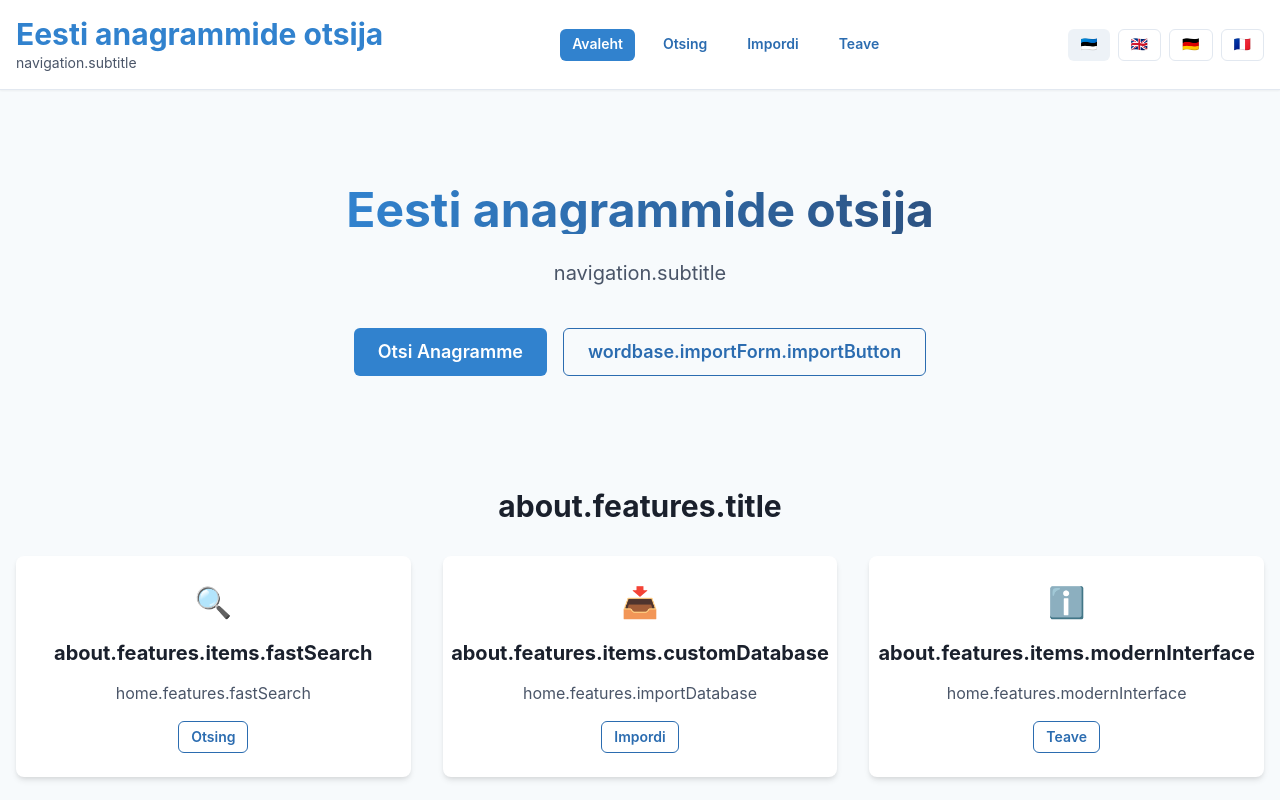
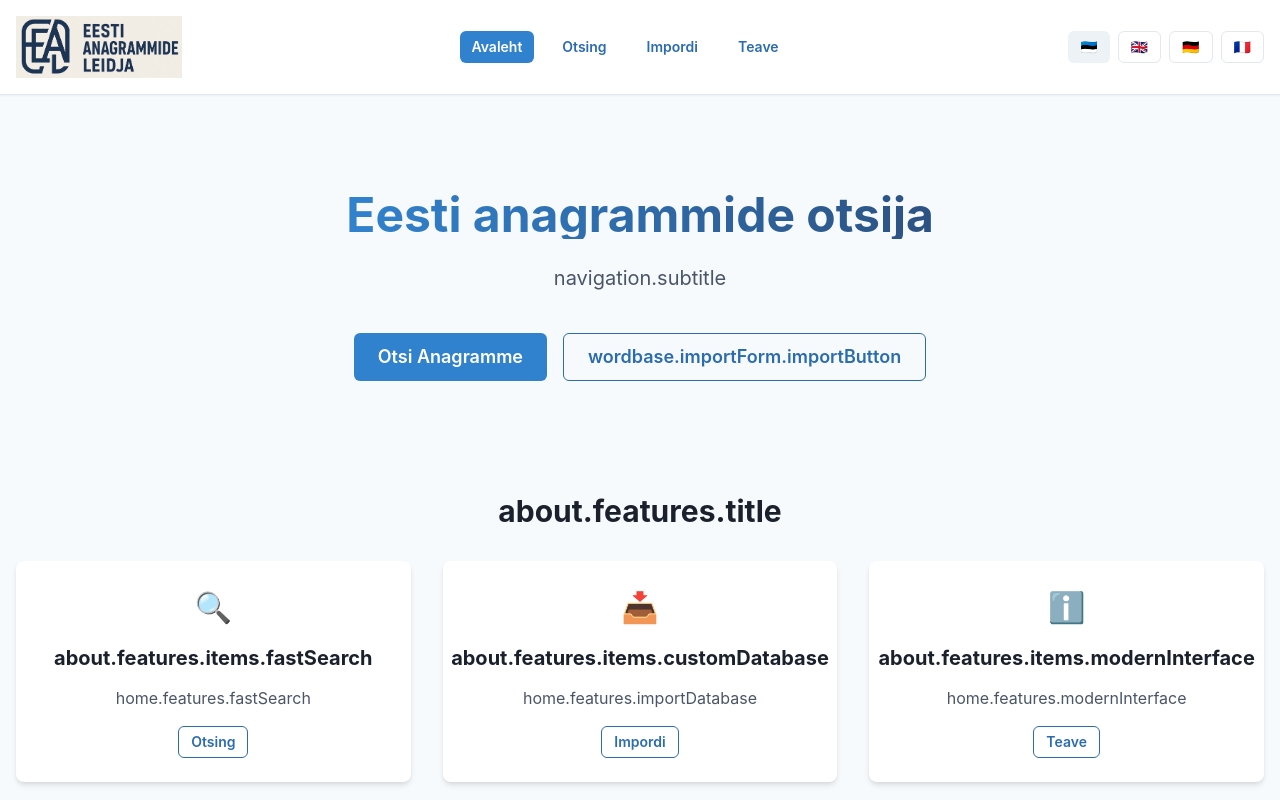
Before and after one commit to alright212/anagram-finder-frontend, a React (Vite) app: page / in a window 1280 px wide. Shown: the top 800 px of the page. Built offline with nearby package versions, Linux system fonts and the light colour scheme; no server answers.

Commit message:
Implement code changes to enhance functionality and improve performance

```diff
--- a/src/components/Layout/Layout.tsx
+++ b/src/components/Layout/Layout.tsx
@@ -3,15 +3,16 @@ import {
   Box,
   Container,
   Flex,
-  Heading,
   Text,
   Button,
   HStack,
   VStack,
   Spacer,
+  Image, // Add Image import
 } from "@chakra-ui/react";
 import { useLocation, useNavigate } from "react-router-dom";
 import { useTranslation } from "react-i18next";
+import logo from "../../assets/eestianagrammideleidjalogo.png"; // Import the logo
 
 interface LayoutProps {
   children: ReactNode;
@@ -48,18 +49,17 @@ const Layout: React.FC<LayoutProps> = ({ children }) => {
         <Container maxW="container.xl" py={4}>
           <Flex align="center">
             <VStack align="start" gap={0}>
-              <Heading
+              <Image
+                src={logo}
+                alt={t("navigation.title")}
                 onClick={() => navigate("/")}
-                size="lg"
-                color="blue.500"
                 cursor="pointer"
-                _hover={{ textDecoration: "none", color: "blue.600" }}
-              >
-                {t("navigation.title")}
-              </Heading>
-              <Text fontSize="sm" color="gray.600">
+                height="62px"
+                _hover={{ opacity: 0.8 }}
+              />
+              {/* <Text fontSize="sm" color="gray.600">
                 {t("navigation.subtitle")}
-              </Text>
+              </Text> */}
             </VStack>
 
             <Spacer />
```
Also changed, not shown: src/assets/eestianagrammideleidjalogo.png (added).
